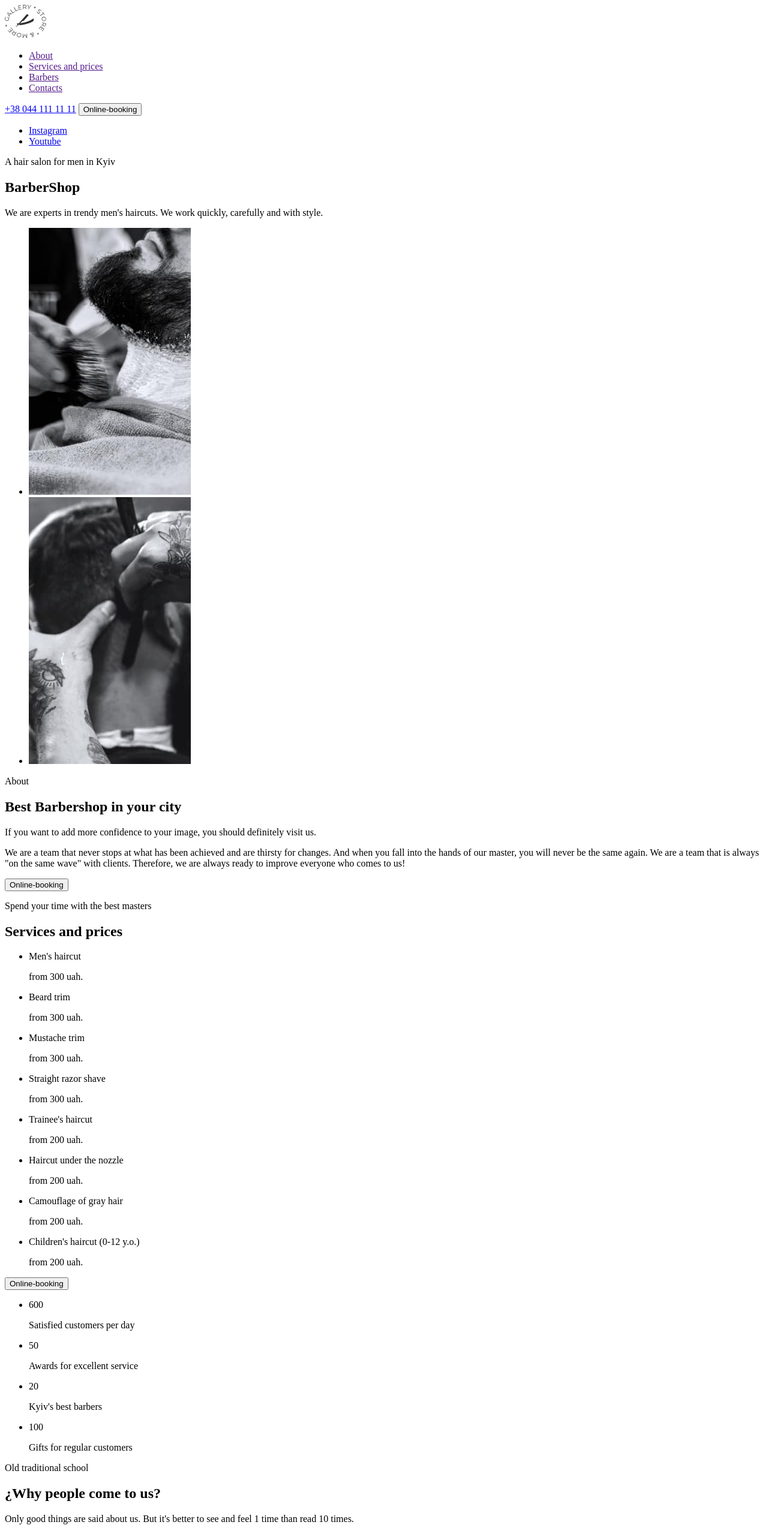
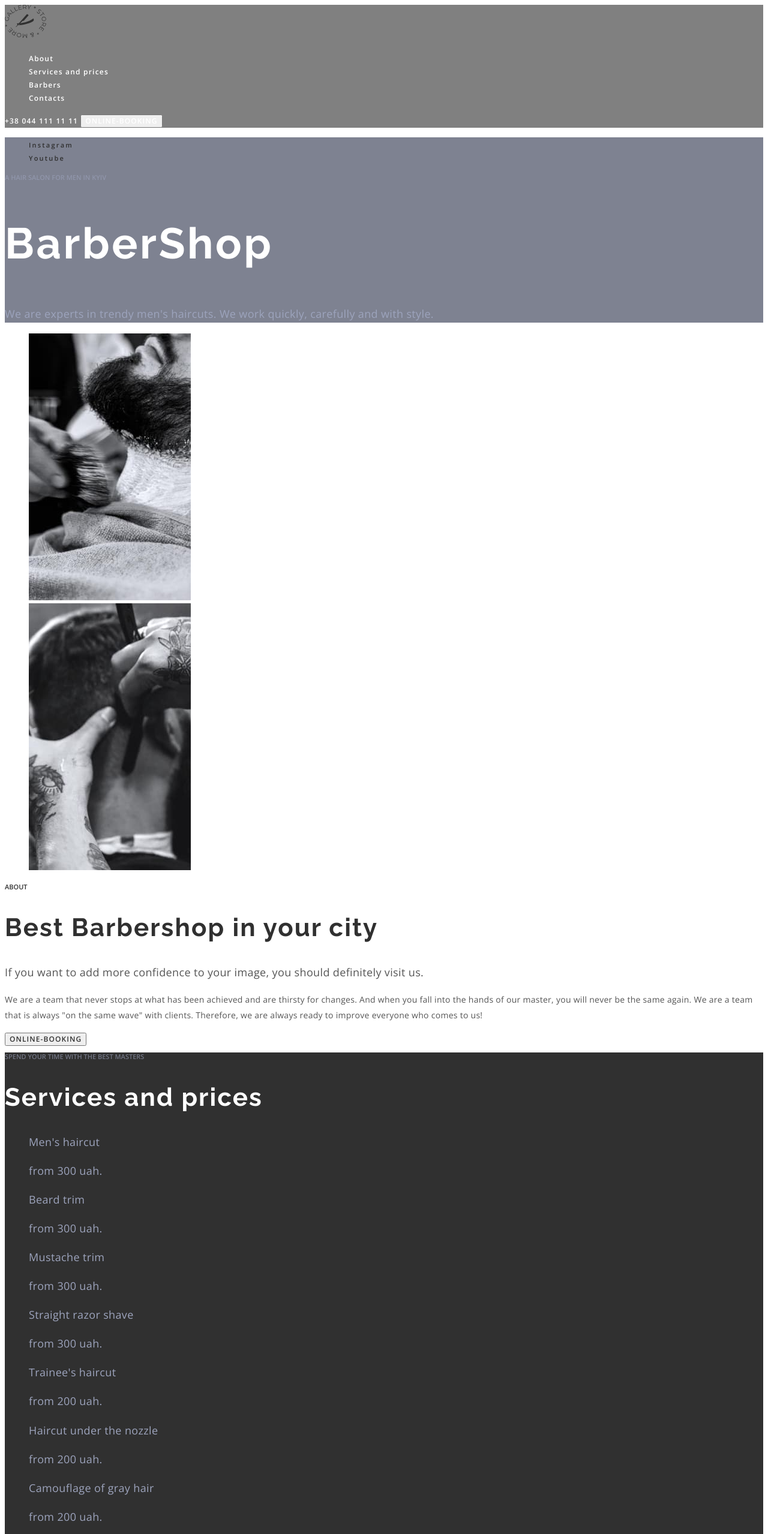
Before and after one commit to Anufriyeva/barbershop-v2, a plain HTML site: page index.html in a window 1280 px wide. Shown: the top 2558 px of the page at 60% size. Drawn offline with nearby package versions, Linux system fonts and the light colour scheme.

Commit message:
barbershop-css

```diff
--- /dev/null
+++ b/css/styles.css
@@ -0,0 +1,254 @@
+:root {
+    --main-title-color: #ffffff;
+    --second-title-color: #303030;
+    --main-btn-color: #ffffff;
+    --second-btn-color: #303030;
+  }
+
+  body {
+    font-family: 'Open Sans', sans-serif;
+  }
+
+  .list {
+    list-style: none;
+  }
+
+  .link {
+    text-decoration: none;
+  }
+
+  .btn {
+    font-family: inherit;
+    font-weight: 600;
+    font-size: 12px;
+    line-height: 1.33;
+    letter-spacing: 0.09em;
+    text-transform: uppercase;
+    cursor: pointer;
+  }
+
+  .title {
+    font-family: 'Raleway', sans-serif;
+    font-size: 42px;
+    line-height: 1.17;
+    letter-spacing: 0.05em;
+  }
+
+  .top-text {
+    font-weight: 600;
+    font-size: 11px;
+    line-height: 1.36;
+    text-transform: uppercase;
+  }
+
+  /** -----------------------HEADER---------------------- */
+
+  .header {
+    background-color: gray;
+  }
+
+  .header-navigation {
+  }
+
+  .header-logo {
+  }
+
+  .header-item {
+  }
+  .header-link {
+    font-weight: 600;
+    font-size: 12px;
+    line-height: 1.33;
+    letter-spacing: 0.1em;
+    color: #ffffff;
+  }
+
+  .header-link:is(:hover, :focus) {
+    color: #ff6c00;
+  }
+
+  .header-phone {
+    font-weight: 600;
+    font-size: 12px;
+    line-height: 1.33;
+    letter-spacing: 0.1em;
+    text-transform: uppercase;
+    color: #ffffff;
+  }
+  .header-btn {
+    color: #ffffff;
+  }
+
+  /** -----------------------HERO---------------------- */
+
+  .hero {
+    background-color: #7e8291;
+  }
+  .hero-list {
+  }
+
+  .hero-item {
+  }
+  .hero-link {
+    font-weight: 600;
+    font-size: 11px;
+    line-height: 1.36;
+    letter-spacing: 0.2em;
+    color: #303030;
+  }
+
+  .hero-link:is(:hover, :focus) {
+    color: #ff6c00;
+  }
+
+  .hero-top-text {
+    color: rgba(157, 164, 189, 0.6);
+  }
+  .hero-title {
+    font-family: 'Raleway', sans-serif;
+    font-size: 72px;
+    line-height: 1.18;
+    letter-spacing: 0.05em;
+    color: var(--main-title-color);
+  }
+
+  .hero-bottom-text {
+    font-size: 18px;
+    line-height: 1.67;
+    letter-spacing: 0.02em;
+    color: #9da4bd;
+  }
+
+  /** -----------------------ABOUT---------------------- */
+
+  .about {
+  }
+  .about-list {
+  }
+
+  .about-item {
+  }
+  .about-top-text {
+    color: #303030;
+  }
+  .about-title {
+    color: var(--second-title-color);
+  }
+  .about-bottom-text {
+    font-size: 18px;
+    line-height: 1.67;
+    letter-spacing: 0.02em;
+    color: #555555;
+  }
+  .about-text {
+    font-size: 14px;
+    line-height: 1.86;
+    letter-spacing: 0.02em;
+    color: #555555;
+  }
+  .about-btn {
+    color: #303030;
+  }
+
+  /** -----------------------PRICES---------------------- */
+
+  .prices {
+    background-color: #303030;
+  }
+  .prices-top-text {
+    color: rgba(157, 164, 189, 0.6);
+  }
+
+  .prices-title {
+    color: var(--main-title-color);
+  }
+  .prices-list {
+  }
+  .list {
+  }
+
+  .prices-item {
+  }
+  .prices-item-text {
+    font-size: 18px;
+    line-height: 1.67;
+    letter-spacing: 0.02em;
+    color: #9da4bd;
+  }
+  .prices-btn {
+    color: #ffffff;
+  }
+
+  /** -----------------------BENEFITS---------------------- */
+
+  .benefits {
+  }
+  .benefits-list {
+  }
+
+  .benefits-item .count {
+    font-weight: 700;
+    font-size: 42px;
+    line-height: calc(57 / 42);
+    text-align: center;
+    letter-spacing: 0.05em;
+    color: #303030;
+  }
+
+  .benefits-item .count + p {
+    font-weight: 600;
+    font-size: 11px;
+    line-height: 1.36;
+    text-align: center;
+    color: #303030;
+  }
+
+  .benefits-item-text {
+  }
+  .benefits-top-text {
+    color: #303030;
+  }
+  .benefits-title {
+    color: #303030;
+  }
+  .benefits-bottom-text {
+    font-size: 18px;
+    line-height: 1.67;
+    letter-spacing: 0.02em;
+  }
+
+  /** -----------------------BARBERS---------------------- */
+
+  .barbers {
+  }
+  .barbers-top-text {
+    color: #303030;
+  }
+
+  .barbers-title {
+    color: var(--second-title-color);
+  }
+
+  .barbers-list {
+  }
+
+  .barbers-item {
+  }
+  .barbers-subtitle {
+    font-weight: 400;
+    font-size: 18px;
+    line-height: calc(25 / 18);
+    /* identical to box height */
+
+    text-align: center;
+    letter-spacing: 0.02em;
+
+    color: #303030;
+  }
+  .barbers-item-text {
+    font-size: 14px;
+    line-height: calc(19 / 14);
+    text-align: center;
+    letter-spacing: 0.02em;
+    color: #ff6c00;
+  }
--- a/index.html
+++ b/index.html
@@ -5,152 +5,249 @@
     <meta http-equiv="X-UA-Compatible" content="IE=edge" />
     <meta name="viewport" content="width=device-width, initial-scale=1.0" />
     <title>Barbershop 💈</title>
+    <link href="https://fonts.googleapis.com" rel="preconnect" />
+    <link href="https://fonts.gstatic.com" rel="preconnect" crossorigin />
+    <link
+      href="https://fonts.googleapis.com/css2?family=Open+Sans:wght@400;600;700&family=Raleway:wght@700&display=swap"
+      rel="stylesheet"
+    />
+
+    <link href="./css/styles.css" rel="stylesheet" />
   </head>
   <body>
-    <header>
-      <nav>
-        <a href=""><img src="./images/logo.svg" alt="site logo" /></a>
-        <ul>
-          <li><a href="">About</a></li>
-          <li><a href="">Services and prices</a></li>
-          <li><a href="">Barbers</a></li>
-          <li><a href="">Contacts</a></li>
+    <header class="header">
+      <nav class="header-navigation">
+        <a class="header-logo" href>
+          <img src="./images/logo.svg" alt="site logo" />
+        </a>
+        <ul class="header-list list">
+          <li class="header-item">
+            <a class="header-link link" href="./index.html">About</a>
+          </li>
+          <li class="header-item">
+            <a class="header-link link" href>Services and prices</a>
+          </li>
+          <li class="header-item">
+            <a class="header-link link" href="#barbers">Barbers</a>
+          </li>
+          <li class="header-item">
+            <a class="header-link link" href>Contacts</a>
+          </li>
         </ul>
       </nav>
-      <a href="tel:+380441111111">+38 044 111 11 11</a>
-      <button type="button">Online-booking</button>
+      <a class="header-phone link" href="tel:+380441111111"
+        >+38 044 111 11 11</a
+      >
+      <button class="header-btn btn" type="submit">Online-booking</button>
     </header>
     <main>
-    <!--Hero section-->
-      <section>
-        <ul>
-          <li><a href="#" target="_blank" rel="noopener noreferrer nofollow">Instagram</a></li>
-          <li><a href="#" target="_blank" rel="noopener noreferrer nofollow">Youtube</a></li>
-        </ul>
-        <p>A hair salon for men in Kyiv</p>
-        <h1>BarberShop</h1>
-        <p>We are experts in trendy men's haircuts. We work quickly, carefully and with style.</p>
-      </section>
-      <!--About section-->
-      <section>
-        <ul>
-          <li><img src="./images/about-img-1.jpg" alt="haircut" width="270" height="445" /></li>
-          <li><img src="./images/about-img-2.jpg" alt="haircut" width="270" height="445" /></li>
-        </ul>
-        <p>About</p>
-        <h2>Best Barbershop in your city</h2>
-        <p>If you want to add more confidence to your image, you should definitely visit us.</p>
-        <p>We are a team that never stops at what has been achieved and are thirsty for changes. And when you fall into the hands of our master, you will never be the same again. We are a team that is always "on the same wave" with clients. Therefore, we are always ready to improve everyone who comes to us!</p>
-        <button type="button">Online-booking</button>
-      </section>
-      <!--Prices section-->
-      <section>
-        <p>Spend your time with the best masters</p>
-        <h2>Services and prices</h2>
-        <ul>
-          <li>
-            <p>Men's haircut</p>
-            <p>from 300 uah.</p>
+      <section class="hero">
+        <ul class="hero-list list">
+          <li class="hero-item">
+            <a
+              class="hero-link link"
+              href="#"
+              target="_blank"
+              rel="noopener noreferrer nofollow"
+              >Instagram</a
+            >
           </li>
-          <li>
-            <p>Beard trim</p>
-            <p>from 300 uah.</p>
-          </li>
-          <li>
-            <p>Mustache trim</p>
-            <p>from 300 uah.</p>
-          </li>
-          <li>
-            <p>Straight razor shave</p>
-            <p>from 300 uah.</p>
+          <li class="hero-item">
+            <a
+              class="hero-link link"
+              href="#"
+              target="_blank"
+              rel="noopener noreferrer nofollow"
+              >Youtube</a
+            >
           </li>
         </ul>
-        <ul>
-          <li>
-            <p>Trainee's haircut</p>
-            <p>from 200 uah.</p>
+        <p class="hero-top-text top-text">A hair salon for men in Kyiv</p>
+        <h1 class="hero-title">BarberShop</h1>
+        <p class="hero-bottom-text">
+          We are experts in trendy men's haircuts. We work quickly, carefully
+          and with style.
+        </p>
+      </section>
+      <section class="about">
+        <ul class="about-list list">
+          <li class="about-item">
+            <img
+              src="./images/about-img-1.jpg"
+              alt="haircut"
+              width="270"
+              height="445"
+            />
           </li>
-          <li>
-            <p>Haircut under the nozzle</p>
-            <p>from 200 uah.</p>
-          </li>
-          <li>
-            <p>Camouflage of gray hair</p>
-            <p>from 200 uah.</p>
-          </li>
-          <li>
-            <p>Children's haircut (0-12 y.o.)</p>
-            <p>from 200 uah.</p>
+          <li class="about-item">
+            <img
+              src="./images/about-img-2.jpg"
+              alt="haircut"
+              width="270"
+              height="445"
+            />
           </li>
         </ul>
-        <button type="button">Online-booking</button>
+        <p class="about-top-text top-text">About</p>
+        <h2 class="about-title title">Best Barbershop in your city</h2>
+        <p class="about-bottom-text">
+          If you want to add more confidence to your image, you should
+          definitely visit us.
+        </p>
+        <p class="about-text">
+          We are a team that never stops at what has been achieved and are
+          thirsty for changes. And when you fall into the hands of our master,
+          you will never be the same again. We are a team that is always "on the
+          same wave" with clients. Therefore, we are always ready to improve
+          everyone who comes to us!
+        </p>
+        <button class="about-btn btn" type="button">Online-booking</button>
       </section>
-      <!--advantages section-->
-      <section>
-        <ul>
-          <li>
-            <span>600</span>
-            <p>Satisfied customers per day</p>
+      <section class="prices">
+        <p class="prices-top-text top-text">
+          Spend your time with the best masters
+        </p>
+        <h2 class="prices-title title">Services and prices</h2>
+        <ul class="prices-list list">
+          <li class="prices-item">
+            <p class="prices-item-text">Men's haircut</p>
+            <p class="prices-item-text">from 300 uah.</p>
           </li>
-          <li>
-            <span>50</span>
-            <p>Awards for excellent service</p>
+          <li class="prices-item">
+            <p class="prices-item-text">Beard trim</p>
+            <p class="prices-item-text">from 300 uah.</p>
           </li>
-          <li>
-            <span>20</span>
-            <p>Kyiv's best barbers</p>
+          <li class="prices-item">
+            <p class="prices-item-text">Mustache trim</p>
+            <p class="prices-item-text">from 300 uah.</p>
           </li>
-          <li>
-            <span>100</span>
-            <p>Gifts for regular customers</p>
+          <li class="prices-item">
+            <p class="prices-item-text">Straight razor shave</p>
+            <p class="prices-item-text">from 300 uah.</p>
           </li>
         </ul>
-        <p>Old traditional school</p>
-        <h2>¿Why people come to us?</h2>
-        <p>Only good things are said about us. But it's better to see and feel 1 time than read 10 times.</p>
+        <ul class="prices-list list">
+          <li class="prices-item">
+            <p class="prices-item-text" id="text">Trainee's haircut</p>
+            <p class="prices-item-text">from 200 uah.</p>
+          </li>
+          <li class="prices-item">
+            <p class="prices-item-text">Haircut under the nozzle</p>
+            <p class="prices-item-text">from 200 uah.</p>
+          </li>
+          <li class="prices-item">
+            <p class="prices-item-text">Camouflage of gray hair</p>
+            <p class="prices-item-text">from 200 uah.</p>
+          </li>
+          <li class="prices-item">
+            <p class="prices-item-text">Children's haircut (0-12 y.o.)</p>
+            <p class="prices-item-text">from 200 uah.</p>
+          </li>
+        </ul>
+        <button class="prices-btn btn" type="button">Online-booking</button>
       </section>
-      <!--Our barbers section-->
-      <section>
-        <p>For true enjoyers of the atmosphere</p>
-        <h2>Our barbers</h2>
-        <ul>
-          <li>
-            <img src="./images/john-smith-photo.jpg" alt="john smith" width="370" height="346"/>
-            <h3>John Smith</h3>
-            <p>Extreme Barber</p>
+      <section class="benefits">
+        <ul class="benefits-list list">
+          <li class="benefits-item">
+            <span class="count">600</span>
+            <p class="benefits-item-text">Satisfied customers per day</p>
           </li>
-          <li>
-            <img src="./images/michele-doe-photo.jpg" alt="michele doe" width="370" height="346"/>
-            <h3>Michele Doe</h3>
-            <p>Extreme Barber</p>
+          <li class="benefits-item">
+            <span class="count">50</span>
+            <p class="benefits-item-text">Awards for excellent service</p>
           </li>
-          <li>
-            <img src="./images/alan-black-photo.jpg" alt="alan black" width="370" height="346"/>
-            <h3>Alan Black</h3>
-            <p>Extreme Barber</p>
+          <li class="benefits-item">
+            <span class="count">20</span>
+            <p class="benefits-item-text">Kyiv's best barbers</p>
+          </li>
+          <li class="benefits-item">
+            <span class="count">100</span>
+            <p class="benefits-item-text">Gifts for regular customers</p>
+          </li>
+        </ul>
+        <p class="benefits-top-text top-text">Old traditional school</p>
+        <h2 class="benefits-title title">¿Why people come to us?</h2>
+        <p class="benefits-bottom-text">
+          Only good things are said about us. But it's better to see and feel 1
+          time than read 10 times.
+        </p>
+      </section>
+      <section id="barbers" class="barbers">
+        <p class="barbers-top-text top-text">
+          For true enjoyers of the atmosphere
+        </p>
+        <h2 class="barbers-title title">Our barbers</h2>
+        <ul class="barbers-list list">
+          <li class="barbers-item">
+            <img
+              src="./images/john-smith-photo.jpg"
+              alt="barbers photo"
+              width="370"
+              height="346"
+            />
+            <h3 class="barbers-subtitle">John Smith</h3>
+            <p class="barbers-item-text">Extreme Barber</p>
+          </li>
+          <li class="barbers-item">
+            <img
+              src="./images/michele-doe-photo.jpg"
+              alt="barbers photo"
+              width="370"
+              height="346"
+            />
+            <h3 class="barbers-subtitle">Michele Doe</h3>
+            <p class="barbers-item-text">Extreme Barber</p>
+          </li>
+          <li class="barbers-item">
+            <img
+              src="./images/alan-black-photo.jpg"
+              alt="barbers photo"
+              width="370"
+              height="346"
+            />
+            <h3 class="barbers-subtitle">Alan Black</h3>
+            <p class="barbers-item-text">Extreme Barber</p>
           </li>
         </ul>
       </section>
-      <!--Our works section-->
       <section>
         <p>In Latin, "barba" means "beard"</p>
-        <h2 hidden="">Our works</h2>
+        <h2 hidden="">our works</h2>
         <ul>
           <li>
-            <img src="./images/gallery-img-1.jpg" alt="barber's work" width="270" height="360"/>
+            <img
+              src="./images/gallery-img-1.jpg"
+              alt="barber`s work"
+              width="270"
+              height="360"
+            />
           </li>
           <li>
-            <img src="./images/gallery-img-2.jpg" alt="barber's work" width="270" height="360"/>
+            <img
+              src="./images/gallery-img-2.jpg"
+              alt="barber`s work"
+              width="270"
+              height="360"
+            />
           </li>
           <li>
-            <img src="./images/gallery-img-3.jpg" alt="barber's work" width="270" height="360"/>
+            <img
+              src="./images/gallery-img-3.jpg"
+              alt="barber`s work"
+              width="270"
+              height="360"
+            />
           </li>
           <li>
-            <img src="./images/gallery-img-4.jpg" alt="barber`s work" width="270" height="360"/>
+            <img
+              src="./images/gallery-img-4.jpg"
+              alt="barber`s work"
+              width="270"
+              height="360"
+            />
           </li>
         </ul>
       </section>
-      <!--Contacts sections-->
       <section>
         <h2>Online-booking</h2>
       </section>
@@ -159,7 +256,13 @@
         <address>
           <ul>
             <li>
-              <a href="https://goo.gl/maps/488Sy1855LLvMbea7" target="_blank" rel="noopener noreferrer nofollow">st. Vasilkivska, 7A<br />Kyiv, 08132</a>
+              <a
+                href="https://goo.gl/maps/488Sy1855LLvMbea7"
+                target="_blank"
+                rel="noopener noreferrer nofollow"
+                >st. Vasilkivska, 7A<br />
+                Kyiv, 08132</a
+              >
             </li>
             <li><a href="tel:+380441111111">+38 044 111 11 11</a></li>
             <li>
@@ -171,15 +274,18 @@
         <p>Every day from 9:00 to 22:00</p>
       </section>
     </main>
-    <!--Footer-->
     <footer>
       <p>&copy;Copyright 2020</p>
       <ul>
         <li>
-          <a href="#" target="_blank" rel="noopener noreferrer nofollow">Instagram</a>
+          <a href="#" target="_blank" rel="noopener noreferrer nofollow"
+            >Instagram</a
+          >
         </li>
         <li>
-          <a href="#" target="_blank" rel="noopener noreferrer nofollow">Youtube</a>
+          <a href="#" target="_blank" rel="noopener noreferrer nofollow"
+            >Youtube</a
+          >
         </li>
       </ul>
     </footer>
```
